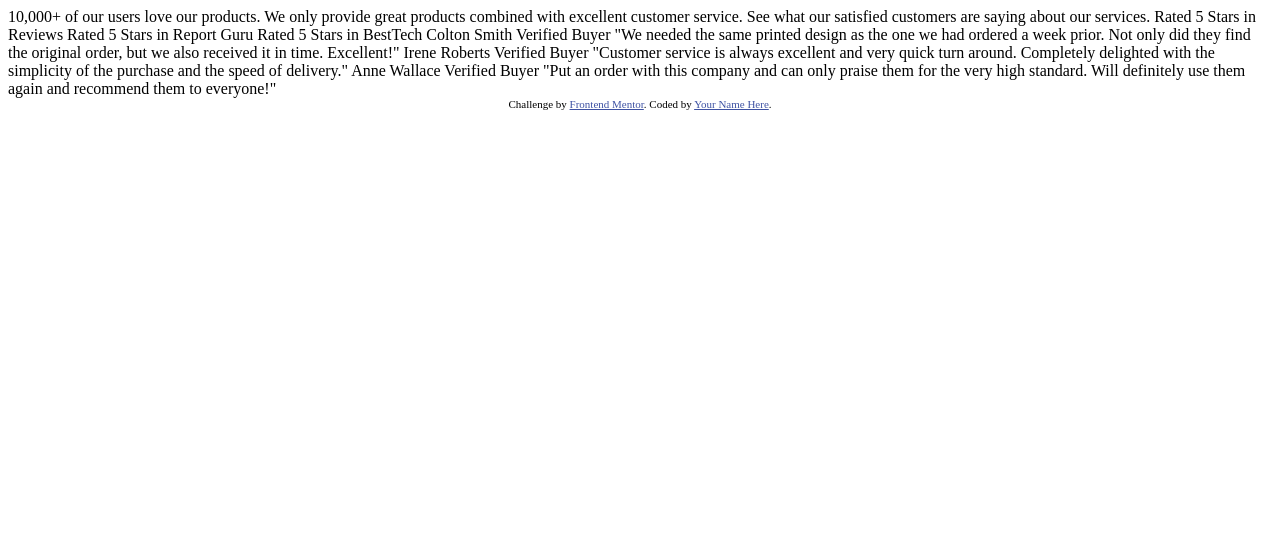
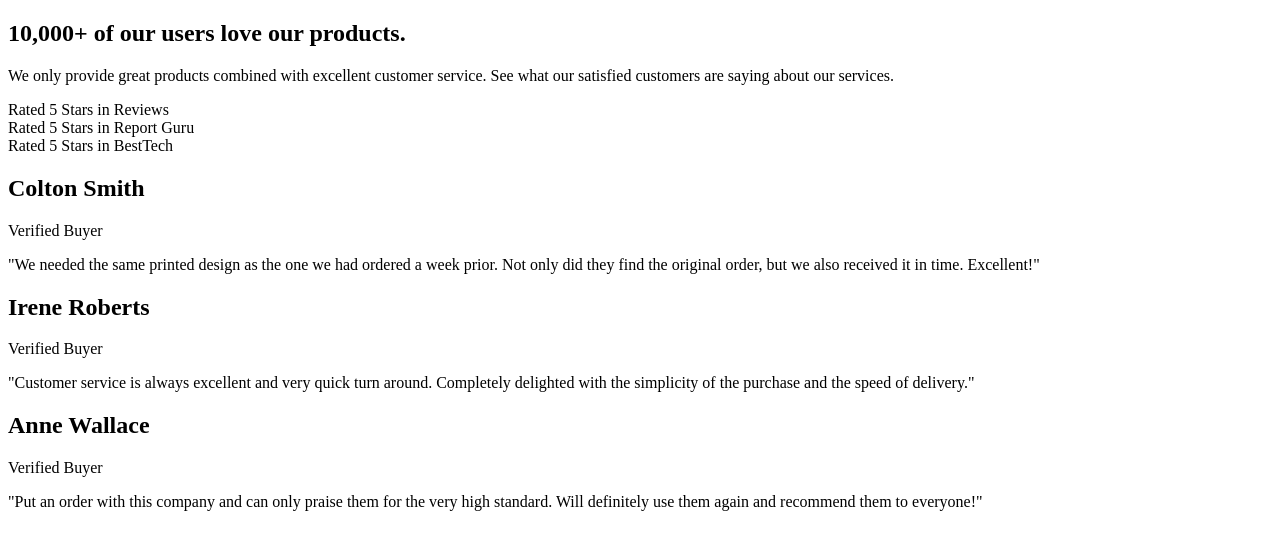
Before and after one commit to mbdelarosa/social-proof-section, a plain HTML site: page index.html in a window 1280 px wide. Drawn offline with Linux system fonts and the light colour scheme.

Commit message:
Added semantics

```diff
--- a/index.html
+++ b/index.html
@@ -5,57 +5,51 @@
     <meta name="viewport" content="width=device-width, initial-scale=1.0" />
     <!-- displays site properly based on user's device -->
 
-    <link
-      rel="icon"
-      type="image/png"
-      sizes="32x32"
-      href="./images/favicon-32x32.png"
-    />
+    <link rel="icon" type="image/png" sizes="32x32" href="./images/favicon-32x32.png" />
 
     <title>Frontend Mentor | Social proof section</title>
-
-    <!-- Feel free to remove these styles or customise in your own stylesheet 👍 -->
-    <style>
-      .attribution {
-        font-size: 11px;
-        text-align: center;
-      }
-      .attribution a {
-        color: hsl(228, 45%, 44%);
-      }
-    </style>
   </head>
   <body>
-    10,000+ of our users love our products.
+    <main>
+      <section class="social-proof-section">
+        <h1 class="section-title">10,000+ of our users love our products.</h1>
 
-    We only provide great products combined with excellent customer service.
-    See what our satisfied customers are saying about our services.
+        <p class="section-text">
+          We only provide great products combined with excellent customer service. See what our satisfied customers are saying about our services.
+        </p>
 
-    Rated 5 Stars in Reviews
-    Rated 5 Stars in Report Guru
-    Rated 5 Stars in BestTech
+        <div class="section-ratings">
+          <div class="rating">Rated 5 Stars in Reviews</div>
+          <div class="rating">Rated 5 Stars in Report Guru</div>
+          <div class="rating">Rated 5 Stars in BestTech</div>
+        </div>
 
-    Colton Smith
-    Verified Buyer
-    "We needed the same printed design as the one we had ordered a week prior.
-    Not only did they find the original order, but we also received it in time.
-    Excellent!"
+        <div class="section-customers">
+          <div class="customer-card">
+            <h2 class="customer-name">Colton Smith</h2>
+            <p class="customer-verified">Verified Buyer</p>
+            <p class="customer-text">
+              "We needed the same printed design as the one we had ordered a week prior. Not only did they find the original order, but we also received it in time. Excellent!"
+            </p>
+          </div>
 
-    Irene Roberts
-    Verified Buyer
-    "Customer service is always excellent and very quick turn around. Completely
-    delighted with the simplicity of the purchase and the speed of delivery."
+          <div class="customer-card">
+            <h2 class="customer-name">Irene Roberts</h2>
+            <p class="customer-verified">Verified Buyer</p>
+            <p class="customer-text">
+              "Customer service is always excellent and very quick turn around. Completely delighted with the simplicity of the purchase and the speed of delivery."
+            </p>
+          </div>
 
-    Anne Wallace
-    Verified Buyer
-    "Put an order with this company and can only praise them for the very high
-    standard. Will definitely use them again and recommend them to everyone!"
-
-    <div class="attribution">
-      Challenge by
-      <a href="https://www.frontendmentor.io?ref=challenge" target="_blank"
-        >Frontend Mentor</a
-      >. Coded by <a href="#">Your Name Here</a>.
-    </div>
+          <div class="customer-card">
+            <h2 class="customer-name">Anne Wallace</h2>
+            <p class="customer-verified">Verified Buyer</p>
+            <p class="customer-text">
+              "Put an order with this company and can only praise them for the very high standard. Will definitely use them again and recommend them to everyone!"
+            </p>
+          </div>
+        </div>
+      </section>
+    </main>
   </body>
 </html>
```
